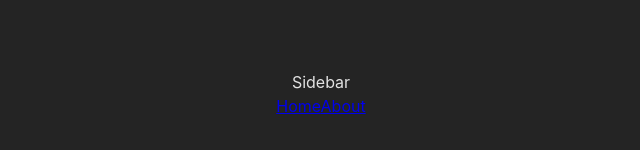
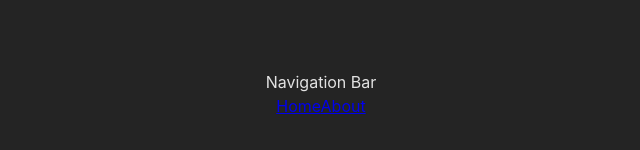
Before and after one commit to slowiakjakub/lostsong-frontend-app, a React (Vite) app: page / in a window 1280 px wide. Shown: the part 306-456 px from the top of the page, without its empty margins (319-959 px from the left). Built offline with nearby package versions, Linux system fonts and the light colour scheme.

Commit message:
Move Navigation Bar to separate component

```diff
--- a/src/App.jsx
+++ b/src/App.jsx
@@ -6,14 +6,13 @@ import DownloadButton from './components/DownloadButton'
 import AppDescription from './components/AppDescription'
 import Home from './components/Home'
 import { Outlet, Link } from 'react-router-dom'
+import NavigationBar from './components/NavigationBar'
 
 function App() {
 
   return (
     <>
-    <div>Sidebar</div>
-    <Link to={`home`}>Home</Link>
-    <Link to={`about`}>About</Link>
+    <NavigationBar/>
     <Outlet/>
     </>
   )
--- /dev/null
+++ b/src/components/NavigationBar.jsx
@@ -0,0 +1,14 @@
+import React from "react";
+import {Link} from 'react-router-dom';
+
+function NavigationBar() {
+  return (
+    <>
+      <div>Navigation Bar</div>
+      <Link to={`home`}>Home</Link>
+      <Link to={`about`}>About</Link>
+    </>
+  );
+}
+
+export default NavigationBar;
```
